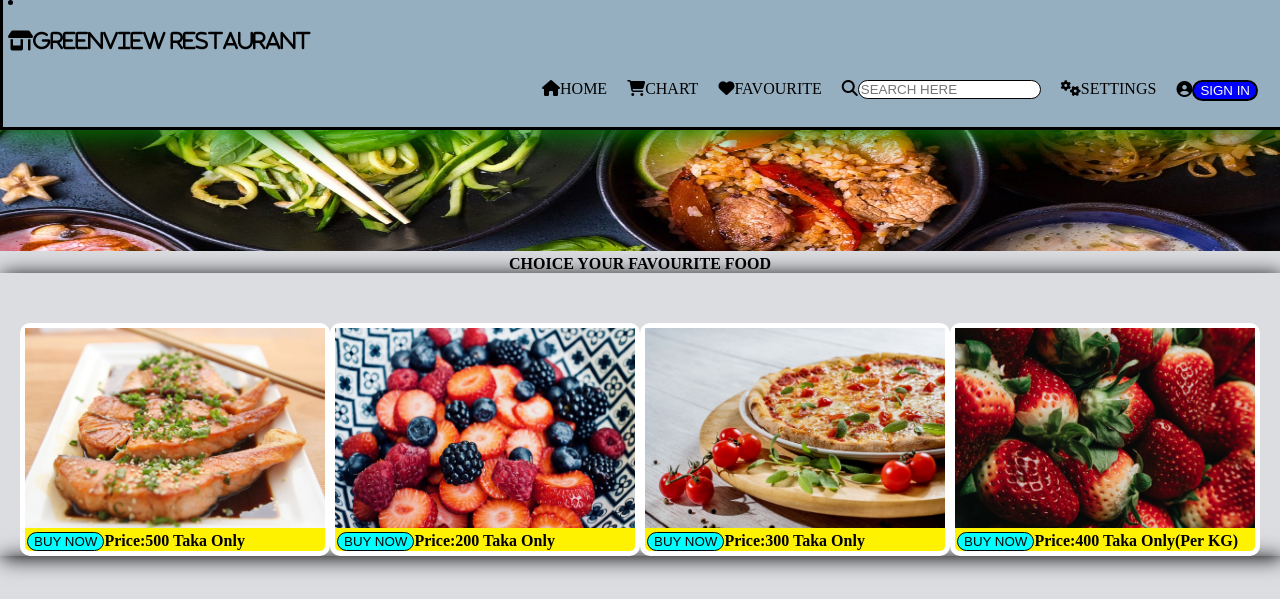
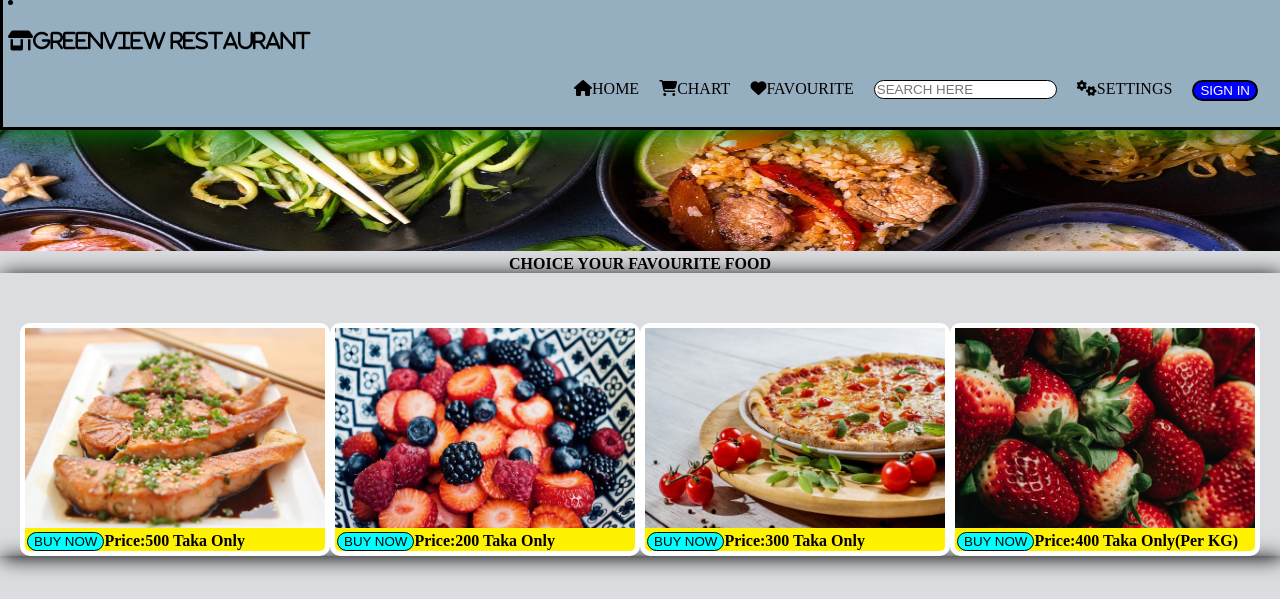
Before and after one commit to triloy0164/Green-View-Restaurant, a plain HTML site: page index.html in a window 1280 px wide. Shown: the top 599 px of the page. Drawn offline with Linux system fonts and the light colour scheme.

Commit message:
initial commit

```diff
--- a/index.html
+++ b/index.html
@@ -25,9 +25,9 @@
             <li><a href="#"><i class="fa-solid fa-house"></i>HOME</a></li>
             <li><a href="#"><i class="fa-solid fa-cart-shopping"></i>CHART</a></li>
             <li><a href="#"><i class="fa-solid fa-heart"></i>FAVOURITE</a></li>
-            <li><i class="fa-solid fa-magnifying-glass"></i><input type="search" placeholder="SEARCH HERE"></li>
+            <li><input type="search" placeholder="SEARCH HERE"></li>
             <li><a href="#"><i class="fa-solid fa-gears"></i>SETTINGS</a></li>
-            <li><i class="fa-solid fa-circle-user"></i><button>SIGN IN</button></li>
+            <li><button>SIGN IN</button></li>
           </ul>
         </div>
       </div>
--- a/style.css
+++ b/style.css
@@ -76,10 +76,7 @@ header p a:hover{
     color:red;
     text-shadow: 3px 3px 30px #f5f6fa;
 }
-.menu ul li i:hover{
-    color: red;
-    cursor: pointer;
-}
+
 
 /*header end here*/
 
```
